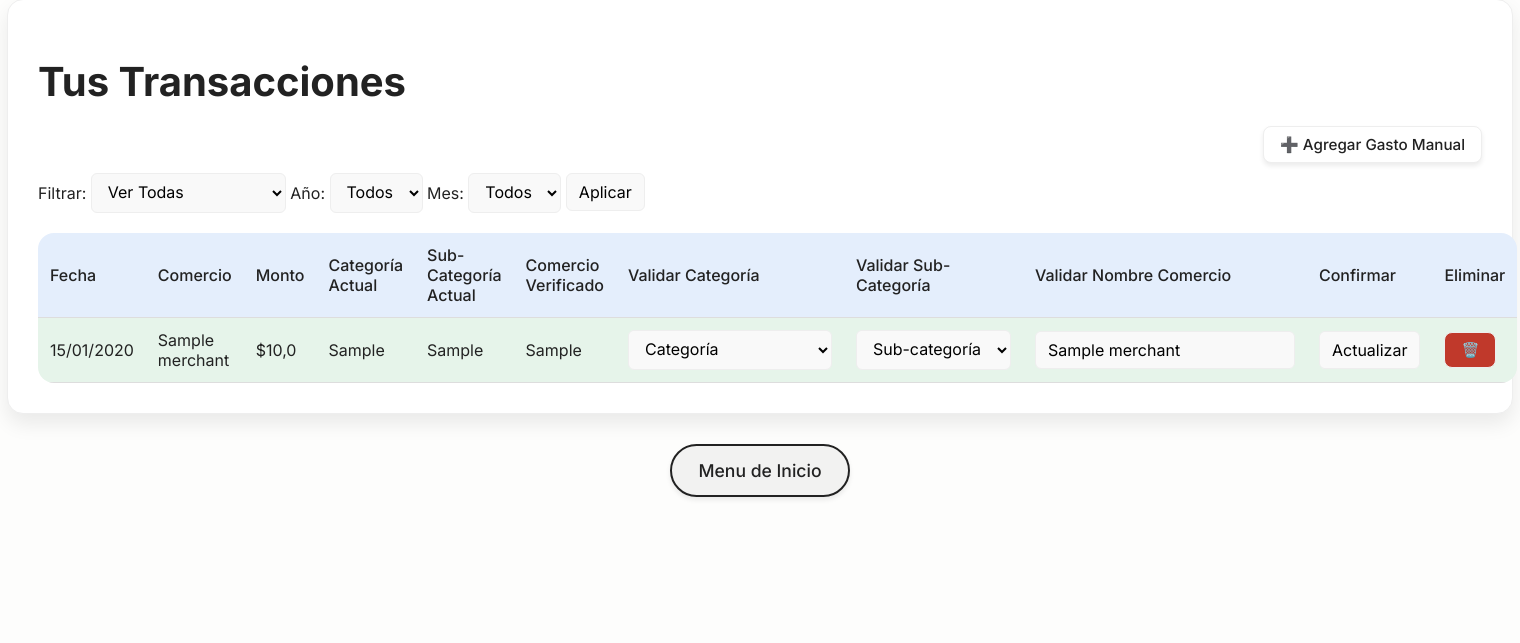
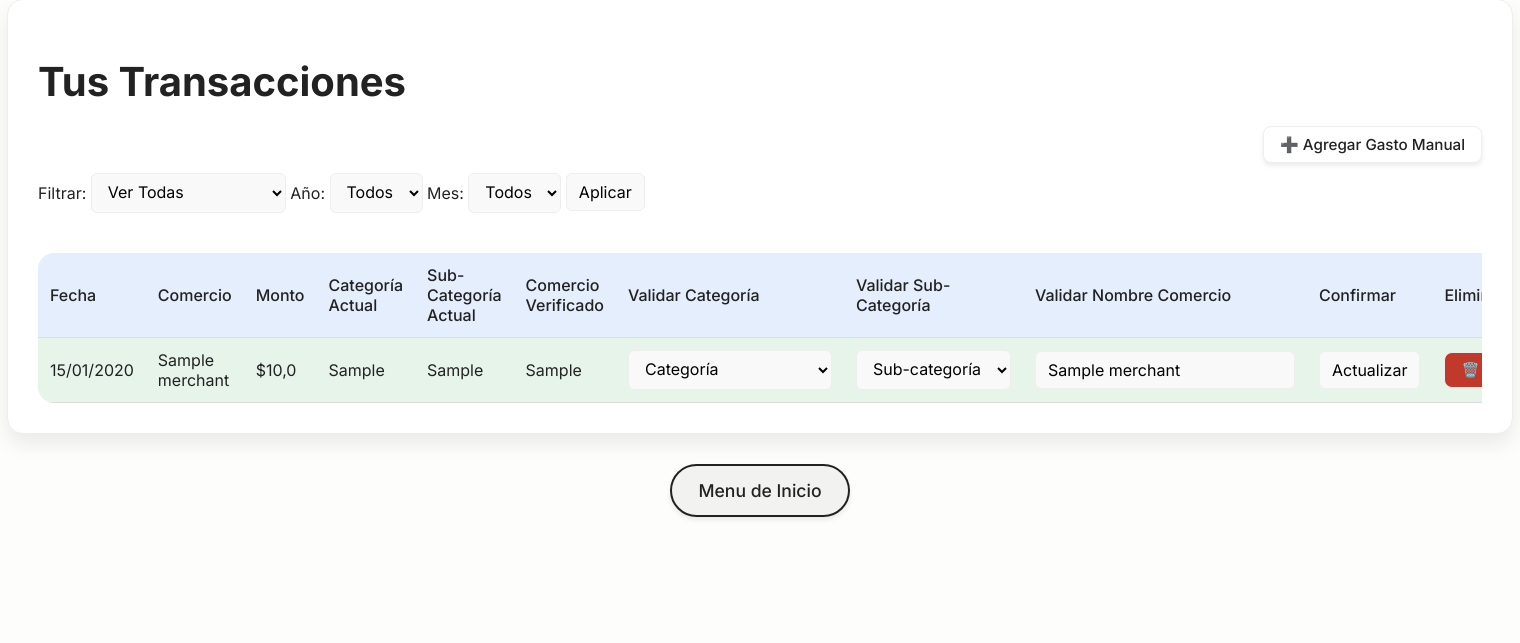
Before and after one commit to CuentaConmigo/FinanceApp, a Flask app: page /transactions in a window 1520 px wide. Shown: the part 149-792 px from the top of the page. Run offline with Flask 3, Linux system fonts and the light colour scheme; the visitor is signed in with stand-in values (Sample User, id 1); tables that the repository leaves empty hold one stand-in row (values such as "Sample post"); parts of the project's set-up code (start-up, migrations or seed data) failed here and were passed over.

Commit message:
fix overflowing table

```diff
--- a/templates/transactions.html
+++ b/templates/transactions.html
@@ -50,14 +50,21 @@
         transition: background 0.3s ease, box-shadow 0.3s ease;
     }
 
+
     h1 {
         font-size: 2.5rem;
         font-weight: 700;
         margin-bottom: 20px;
     }
 
+    .responsive-table-container {
+        overflow-x: auto;
+        width: 100%;
+    }
+
     table {
         width: 100%;
+        min-width: 1200px;
         border-collapse: collapse;
         margin-top: 20px;
         border-radius: 16px;
@@ -217,6 +224,7 @@
 
 
     {% if transactions %}
+        <div class="responsive-table-container">
             <table>
                 <thead>
                     <tr>
@@ -277,6 +285,7 @@
                     {% endfor %}
                 </tbody>
             </table>
+        </div>
 
     {% else %}
     <p>No transactions found.</p>
```
Lines whose indentation alone changed are shown as unchanged.
